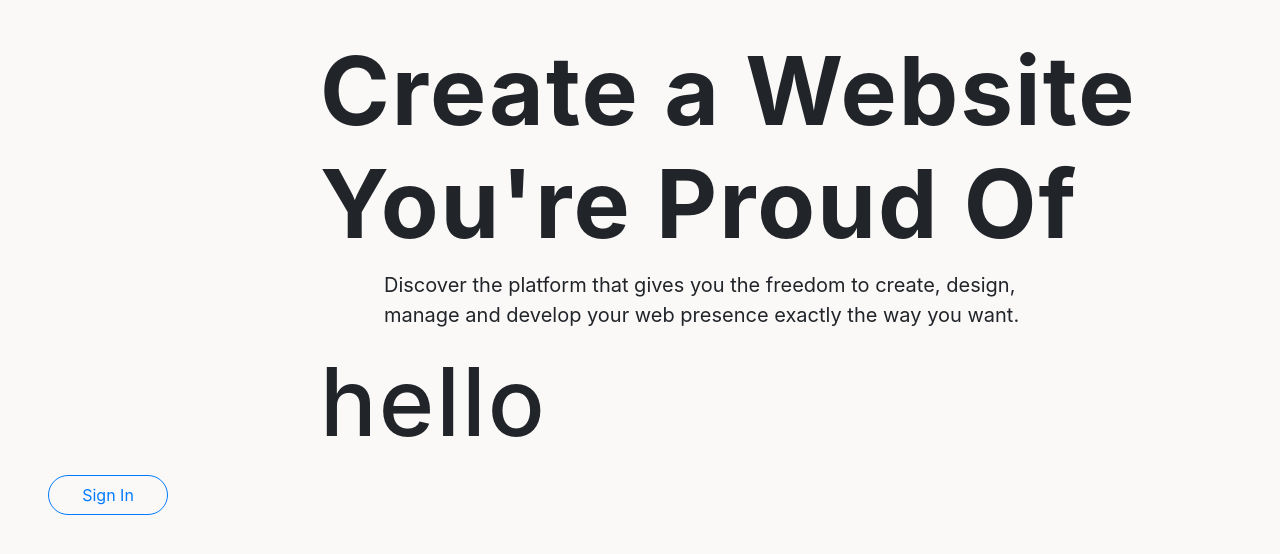
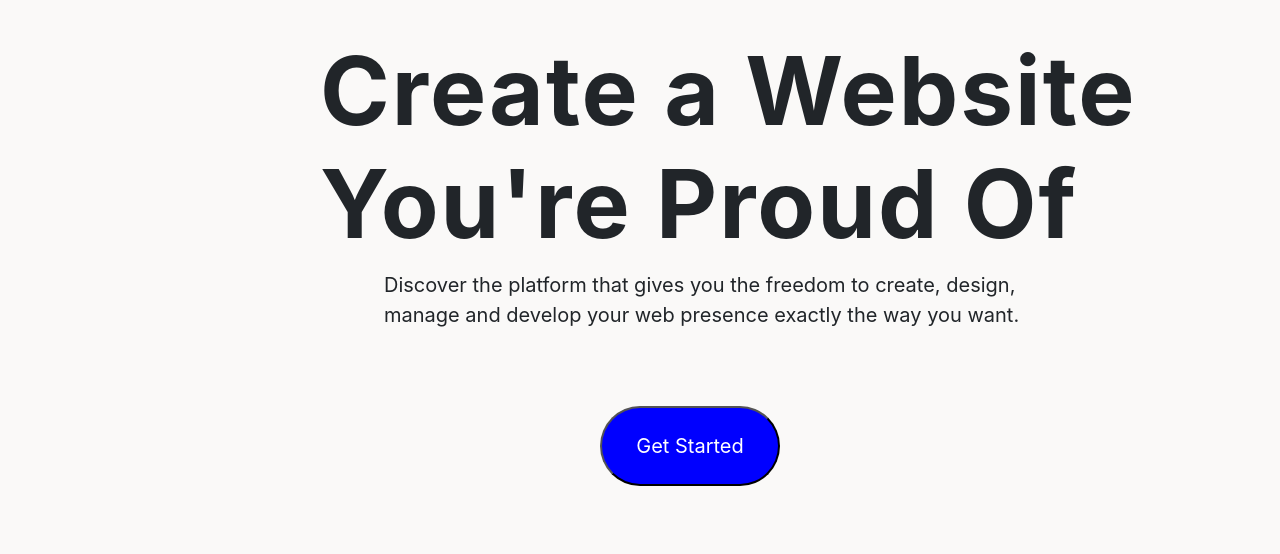
Before and after one commit to SaharSuleman/wix-application, a plain HTML site: page Files/index.html in a window 1280 px wide. Shown: the part 78-632 px from the top of the page. Drawn offline with nearby package versions, Linux system fonts and the light colour scheme.

Commit message:
started button

```diff
--- a/Files/index.css
+++ b/Files/index.css
@@ -30,3 +30,14 @@ h1 {
   margin-left: 30%;
   font-size: 20;
 }
+.getstarted{
+  width: 180px;
+  height: 80px;
+  border-radius:80px;
+  margin-top: 60px !important;
+  margin-left: 600px !important;
+background-color: blue;
+color
+: white;
+
+}
--- a/Files/index.html
+++ b/Files/index.html
@@ -72,9 +72,8 @@
         Discover the platform that gives you the freedom to create, design,<br />
         manage and develop your web presence exactly the way you want.
       </p>
-      <h1>hello</h1>
-      <button type="button" class="mx-5 mt-2 signin  btn btn-outline-primary">
-        Sign In
+      <button type="button" class="mx-5 mt-2 getstarted  ">
+  Get Started
       </button>
     </div>
   </body>
```
